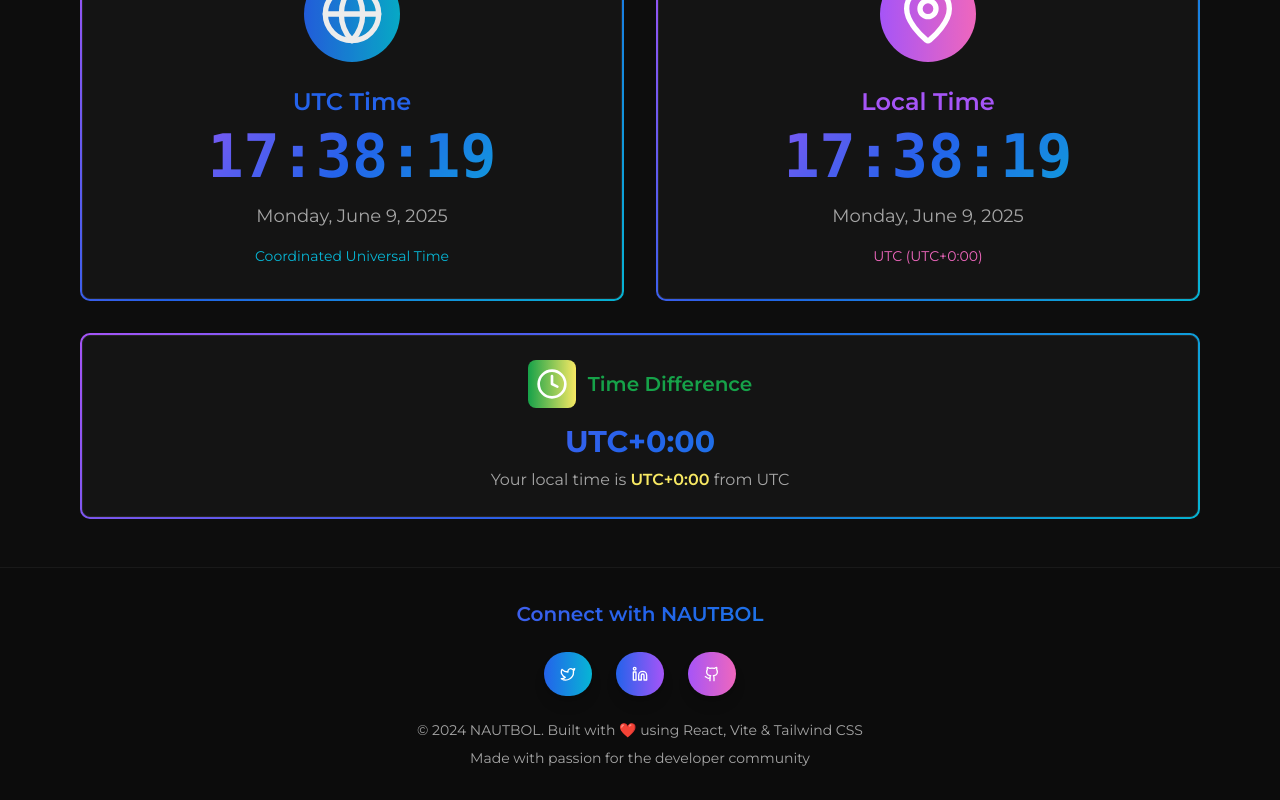
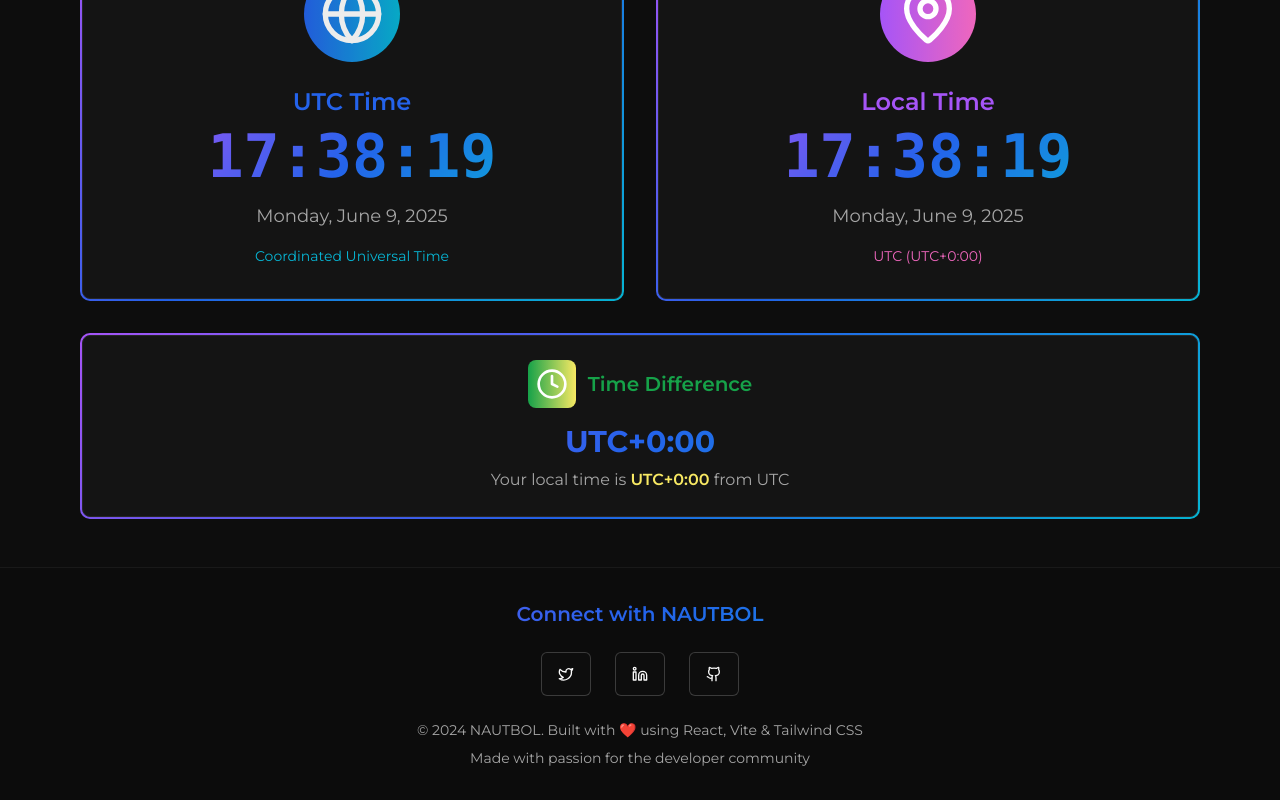
Before and after one commit to NAUTBOL/time-sync-voyager, a React (Vite) app: page / in a window 1280 px wide. Shown: the part 370-1170 px from the top of the page. Built offline with nearby package versions, Linux system fonts and the light colour scheme.

Commit message:
Refactor: Remove gradient from social icons
Removed the gradient from the social icons in the footer, restoring the white outlined appearance.

```diff
--- a/src/components/Footer.tsx
+++ b/src/components/Footer.tsx
@@ -7,23 +7,17 @@ const Footer = () => {
     {
       name: "Twitter",
       url: "https://x.com/NAUTBOL",
-      icon: Twitter,
-      gradient: "from-blue to-cyan",
-      hoverColor: "hover:shadow-blue/25"
+      icon: Twitter
     },
     {
       name: "LinkedIn",
       url: "https://www.linkedin.com/in/leandrotorressilva/",
-      icon: Linkedin,
-      gradient: "from-blue to-purple",
-      hoverColor: "hover:shadow-blue/25"
+      icon: Linkedin
     },
     {
       name: "GitHub",
       url: "https://github.com/NAUTBOL/",
-      icon: Github,
-      gradient: "from-purple to-pink",
-      hoverColor: "hover:shadow-purple/25"
+      icon: Github
     }
   ];
 
@@ -43,9 +37,9 @@ const Footer = () => {
               return (
                 <Button
                   key={social.name}
-                  variant="ghost"
+                  variant="outline"
                   size="lg"
-                  className={`p-4 bg-gradient-to-r ${social.gradient} text-white rounded-full shadow-lg ${social.hoverColor} transition-all hover:scale-110 hover:shadow-lg cursor-pointer`}
+                  className="p-4 border-muted-foreground/30 hover:border-foreground/50 transition-all hover:scale-110 cursor-pointer"
                   onClick={() => handleSocialClick(social.url)}
                   aria-label={`Visit ${social.name} profile`}
                 >
```
